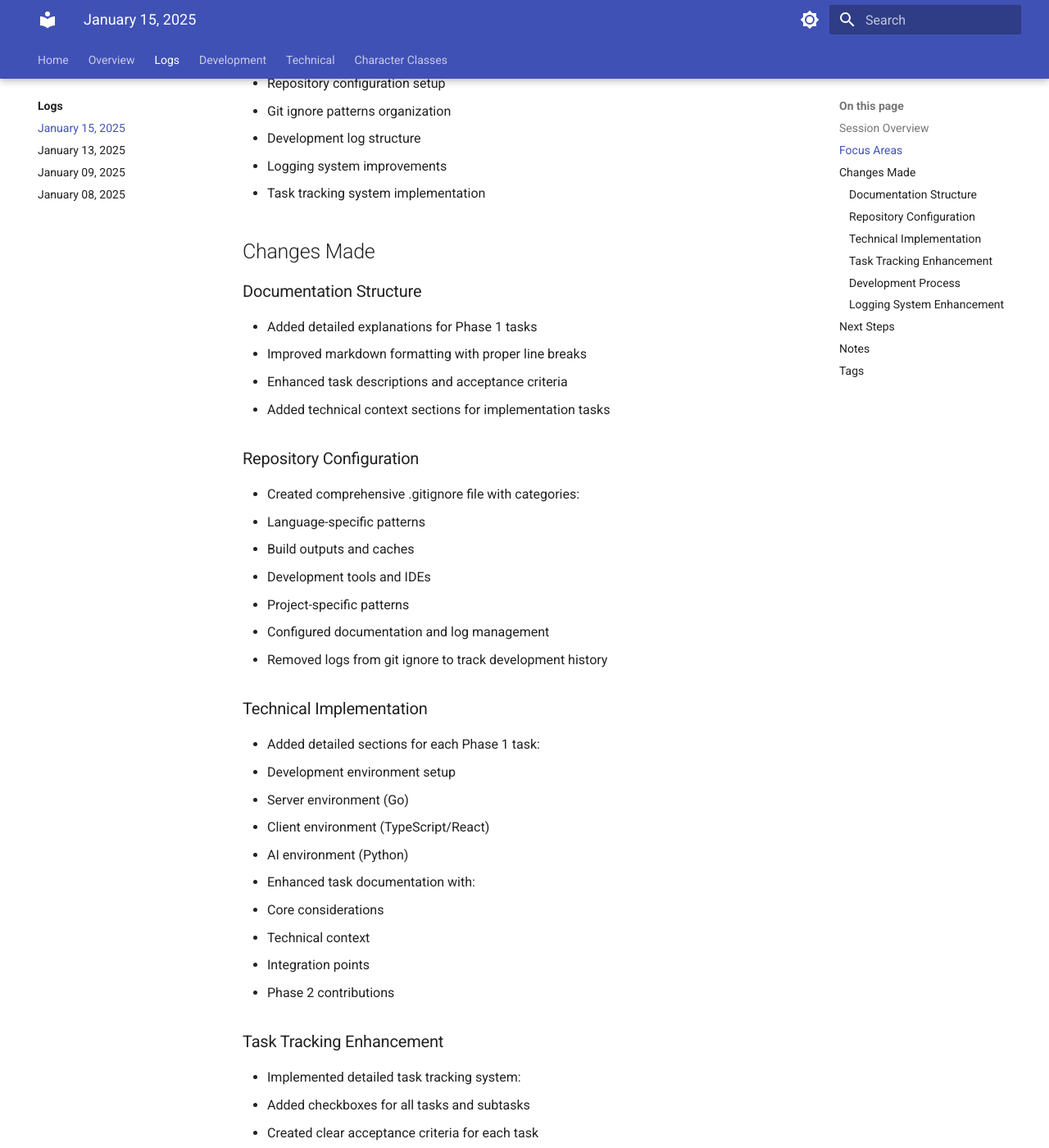
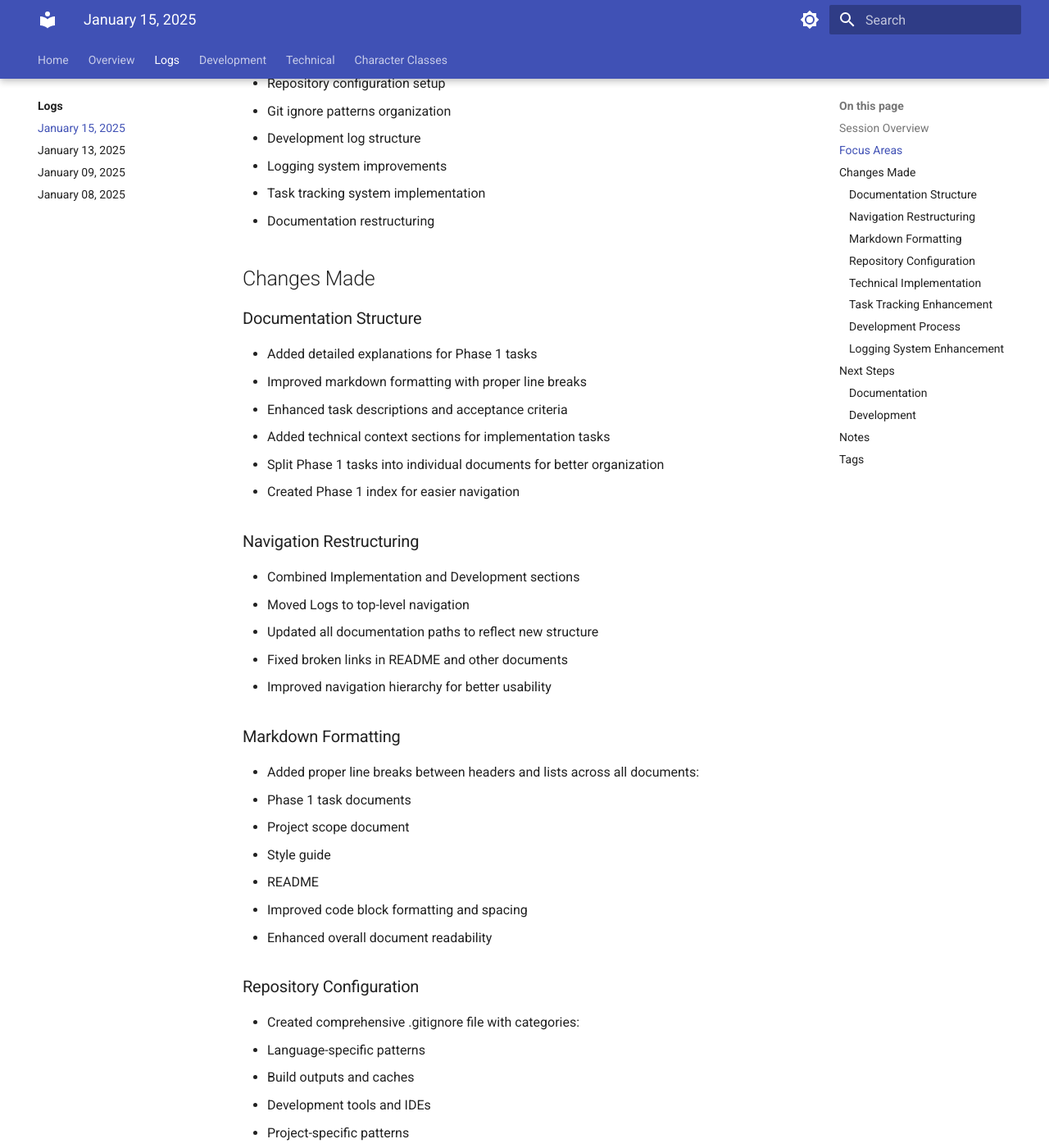
Before and after one commit to MaterDev/thepath-ai_pi, an MkDocs documentation site: the page built from docs/meta/logs/2025-01-15.md, in a window 1280 px wide and 1400 px high, scrolled down 453 px. Shown: the whole window at 82% size. Built offline with MkDocs 1.6.1 and Material for MkDocs 9.7.7, drawn with Linux system fonts in a browser that asks for light colours; some of the changed text lies outside the part shown.

Commit message:
docs: update development log for January 15
- Added documentation restructuring details
- Updated session duration and focus areas
- Added navigation and formatting improvements

```diff
--- a/docs/meta/logs/2025-01-15.md
+++ b/docs/meta/logs/2025-01-15.md
@@ -16,6 +16,7 @@ blockers: None
 * Development log structure
 * Logging system improvements
 * Task tracking system implementation
+* Documentation restructuring
 
 ## Changes Made
 
@@ -25,6 +26,26 @@ blockers: None
 * Improved markdown formatting with proper line breaks
 * Enhanced task descriptions and acceptance criteria
 * Added technical context sections for implementation tasks
+* Split Phase 1 tasks into individual documents for better organization
+* Created Phase 1 index for easier navigation
+
+### Navigation Restructuring
+
+* Combined Implementation and Development sections
+* Moved Logs to top-level navigation
+* Updated all documentation paths to reflect new structure
+* Fixed broken links in README and other documents
+* Improved navigation hierarchy for better usability
+
+### Markdown Formatting
+
+* Added proper line breaks between headers and lists across all documents:
+  * Phase 1 task documents
+  * Project scope document
+  * Style guide
+  * README
+* Improved code block formatting and spacing
+* Enhanced overall document readability
 
 ### Repository Configuration
 
@@ -84,11 +105,19 @@ blockers: None
 
 ## Next Steps
 
-* Complete detailed explanations for remaining Phase 1 tasks
-* Add .gitattributes for line ending management
-* Configure pre-commit hooks
-* Review and update cross-references
-* Consider adding hashtag documentation and guidelines
+### Documentation
+
+* Verify all documentation renders correctly
+* Review Phase 1 task organization
+* Update related documentation references
+* Ensure consistent formatting
+
+### Development
+
+* Begin implementing Phase 1 tasks
+* Set up development environments
+* Configure CI/CD pipeline
+* Initialize core systems
 
 ## Notes
 
@@ -102,6 +131,10 @@ blockers: None
 * Update task status regularly
 * Keep development logs in sync with progress
 * Follow established documentation structure
+* Documentation structure now better reflects project organization
+* Navigation is more intuitive and task-focused
+* Markdown formatting is consistent across all documents
+* Phase 1 tasks are better organized for implementation
 
 ## Tags
 #documentation #repository-setup #project-structure #git-configuration #logging-system #task-tracking #markdown-formatting
```
Also changed, not shown: other parts of docs/meta/logs/2025-01-15.md (+1 -1 lines).
